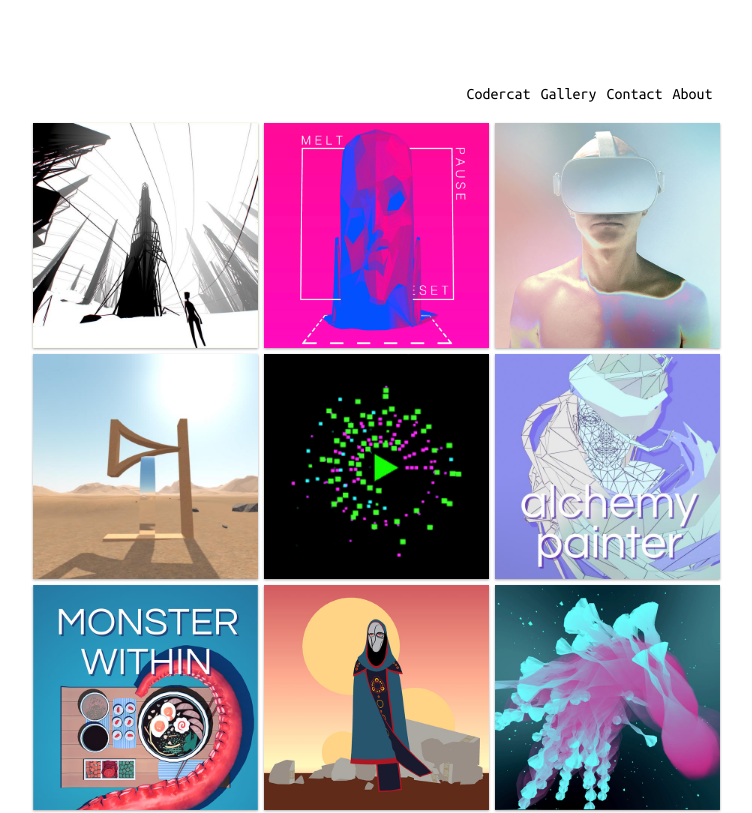
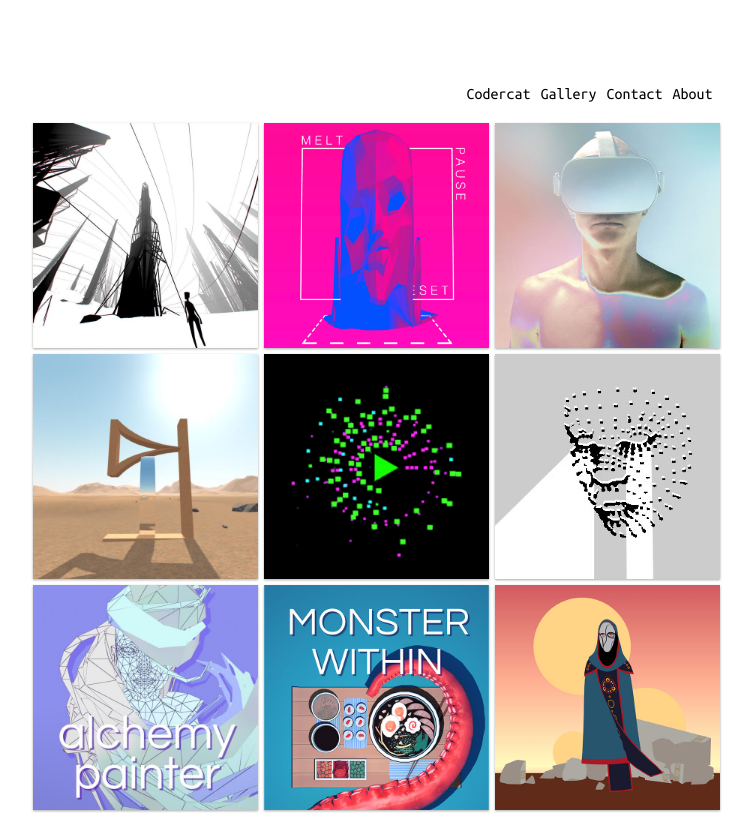
Before and after one commit to codercatclub/codercat, a React (Create React App) app: page / in a window 1280 px wide. Shown: the top 813 px of the page, without its empty margins (264-1016 px from the left). Built offline with nearby package versions, Linux system fonts and the light colour scheme; no server answers.

Commit message:
readme project

```diff
--- a/src/constants/projects.js
+++ b/src/constants/projects.js
@@ -1,8 +1,7 @@
 export default [
-
   {
-    name: 'DIYING TO FIND',
-    description: 'A Web VR promo for our game',
+    name: 'DYING TO FIND',
+    description: 'A Web VR promo for our game, made with a-frame and three.js.',
     img: 'img/dtf.jpg',
     entry: 'projects/dtf/index.html',
     public: ['projects/dtf'],
@@ -41,6 +40,14 @@ export default [
       'Revealing the intangible dimension of WiFi packets with tcpdump and Foxdot. Data was captured on a road trip from LA to Denver.',
     img: 'img/wifi-soundscapes.jpg',
     route: 'wifi-soundscapes/index.html',
+  },
+  {
+    name: 'READ ME',
+    description: 'An experiment of focus, featuring the anti use of eye tracking in the browser. Made with webgazer.js and three.js.',
+    img: 'img/readme.jpg',
+    entry: 'projects/readme/index.html',
+    public: ['projects/readme'],
+    route: 'readme',
   },
   {
     name: 'ALCHEMY PAINTER',
```
Also changed, not shown: public/img/readme.jpg (added).
